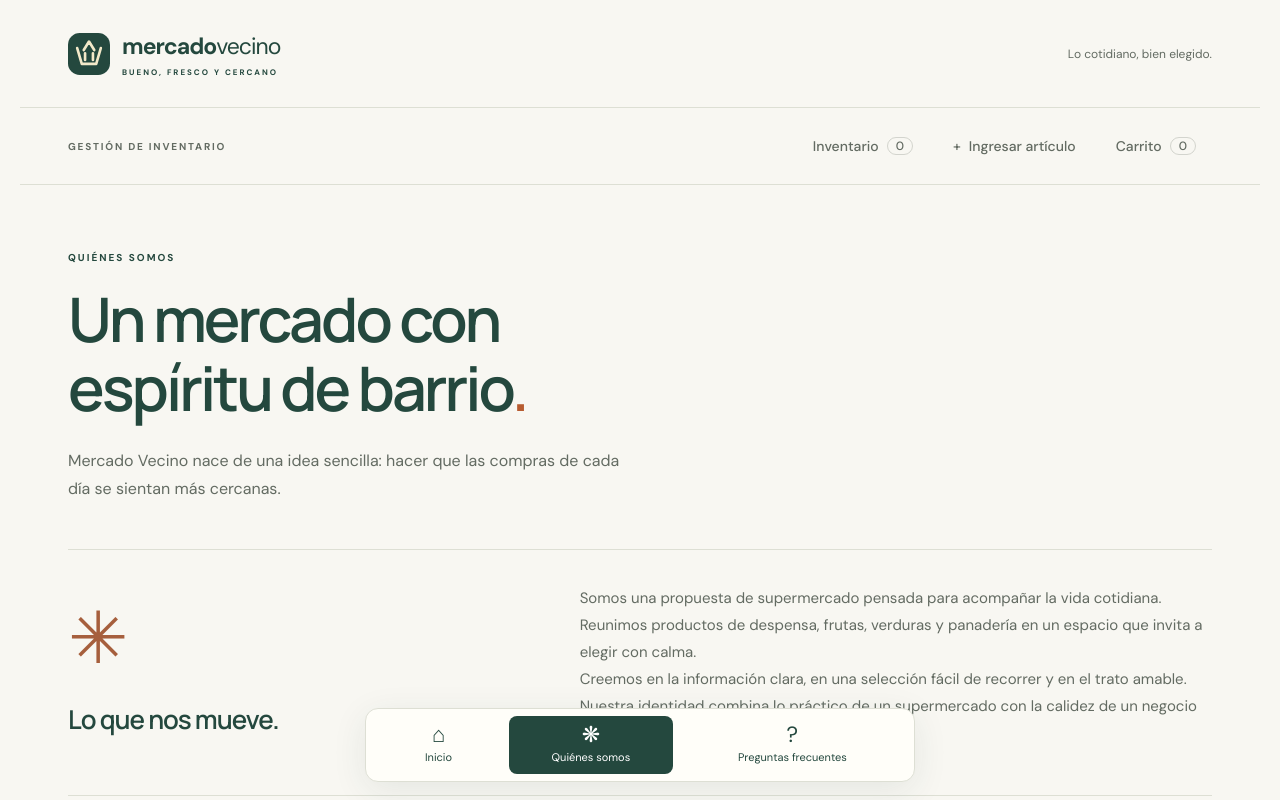
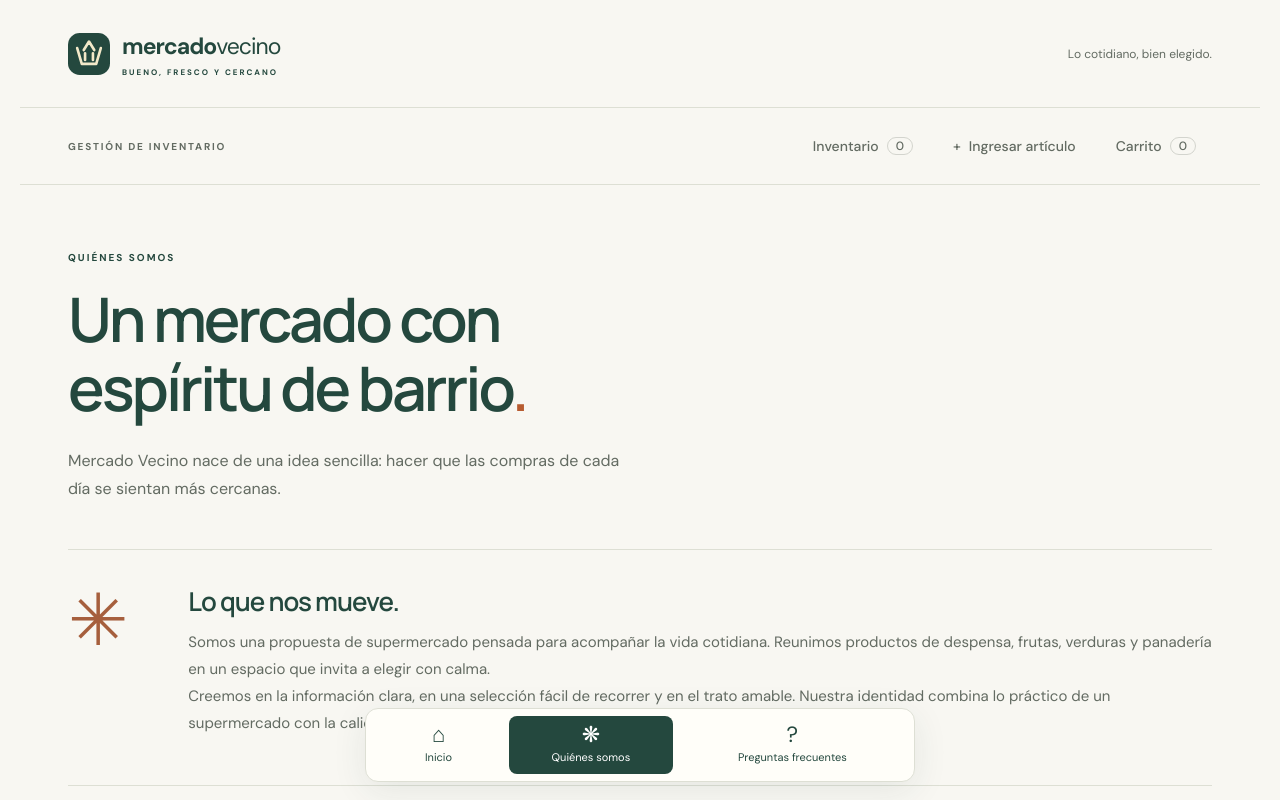
Before and after one commit to Arekkusu17/Desarrollo_Frontend_II_supermercado, a React (Vite) app: page /quienes-somos in a window 1280 px wide. Shown: the top 800 px of the page. Built offline with nearby package versions, Linux system fonts and the light colour scheme.

Commit message:
fix: align about story for tablet layouts

```diff
--- a/src/pages/AboutPage.jsx
+++ b/src/pages/AboutPage.jsx
@@ -16,13 +16,11 @@ export default function AboutPage() {
                 </p>
             </section>
             <section className="story section-space">
-                <div className="story-heading">
-                    <span className="large-flower" aria-hidden="true">
-                        ✳
-                    </span>
+                <span className="large-flower" aria-hidden="true">
+                    ✳
+                </span>
+                <div>
                     <h2>Lo que nos mueve.</h2>
-                </div>
-                <div>
                     <p>
                         Somos una propuesta de supermercado pensada para acompañar la vida
                         cotidiana. Reunimos productos de despensa, frutas, verduras y panadería en
--- a/src/styles.css
+++ b/src/styles.css
@@ -292,16 +292,15 @@
         color: var(--muted);
         font-size: 16px;
     }
-    .story {
-        display: grid;
-        grid-template-columns: 1fr 1.4fr;
-        gap: 60px;
+    .story h2 {
+        margin-bottom: 25px;
     }
     .story p {
         color: var(--muted);
         font-size: 15px;
     }
     .large-flower {
+        display: block;
         font-size: 72px;
         color: #a65f3d;
     }
@@ -362,6 +361,21 @@
         min-height: 65vh;
     }
 
+    @media (min-width: 768px) {
+        .story {
+            display: grid;
+            grid-template-columns: auto minmax(0, 1fr);
+            align-items: start;
+            column-gap: clamp(24px, 5vw, 60px);
+        }
+        .story h2 {
+            margin: 0 0 10px;
+        }
+        .large-flower {
+            line-height: 1;
+        }
+    }
+
     @media (max-width: 900px) {
         .site-header,
         main,
@@ -416,7 +430,6 @@
         }
         .department-grid,
         .values,
-        .story,
         .faq-layout {
             grid-template-columns: 1fr;
         }
@@ -440,7 +453,6 @@
         .page-intro {
             padding-block: 35px;
         }
-        .story,
         .faq-layout {
             gap: 15px;
         }
```
